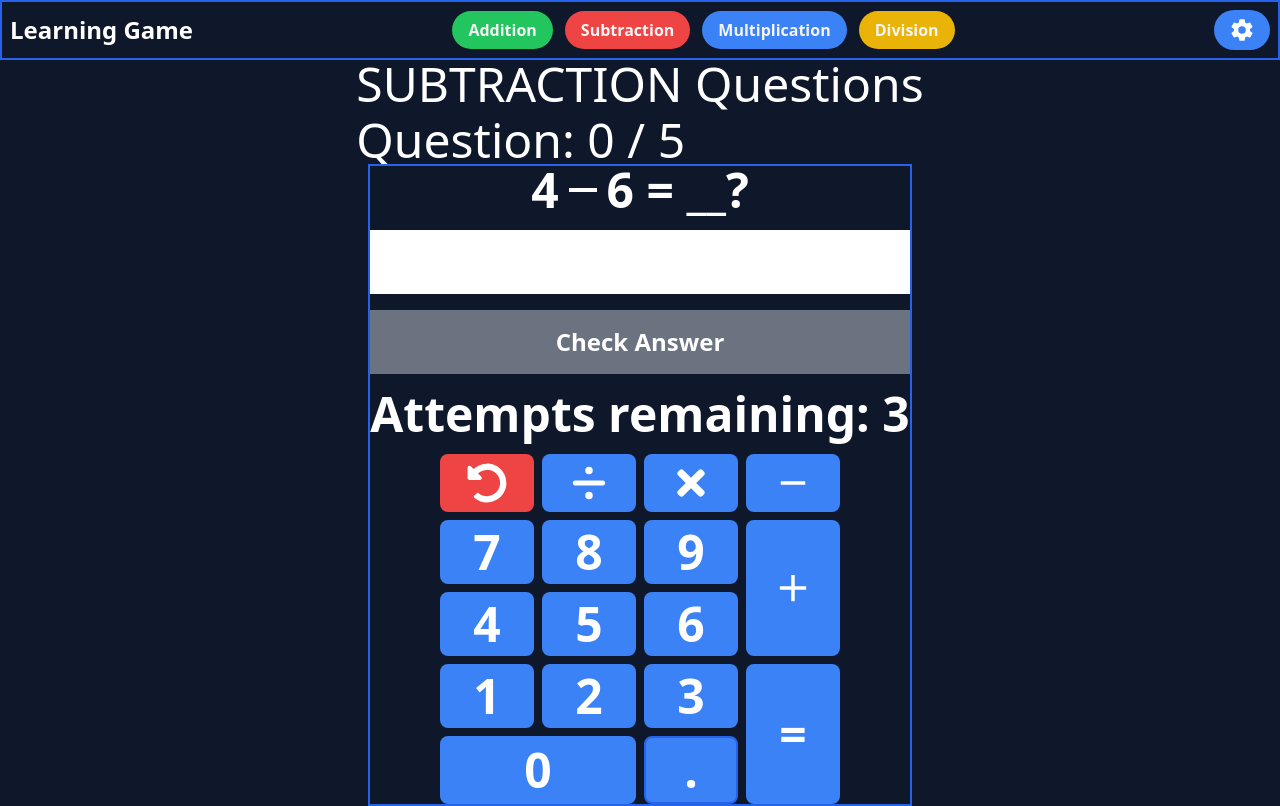
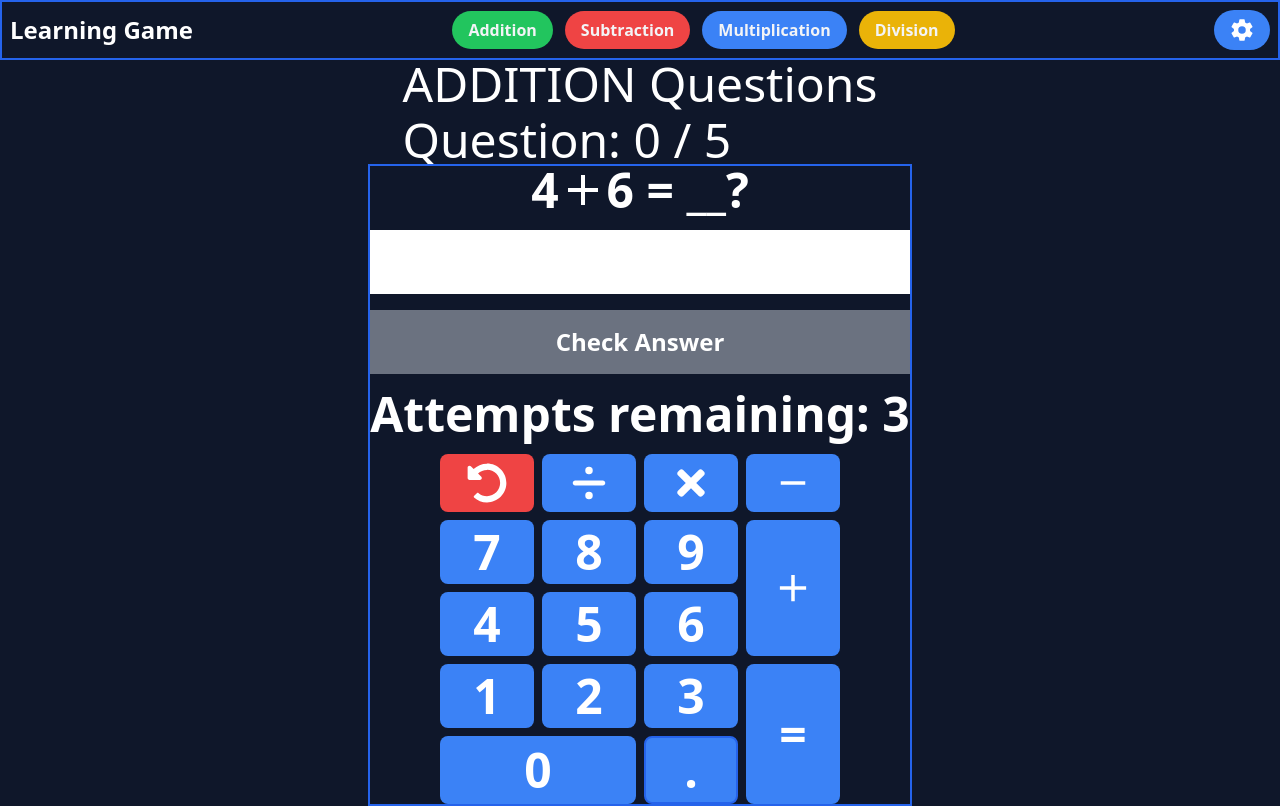
Before and after one commit to bartswierz/learning-game, a React (Vite) app: page / in a window 1280 px wide. Built offline with nearby package versions, Linux system fonts and the light colour scheme.

Commit message:
Addition, Subtraction, & Multiplication equations have been implemented while reusing Operation component

```diff
--- a/src/App.tsx
+++ b/src/App.tsx
@@ -21,8 +21,8 @@ function App() {
       <Navbar />
       {/* MAIN CONTENT */}
       {/* <Addition settings={settings} /> */}
-      {/* <Operation settings={settings} operationType={"ADDITION"} /> */}
-      <Operation settings={settings} operationType={"SUBTRACTION"} />
+      <Operation settings={settings} operationType={"ADDITION"} />
+      {/* <Operation settings={settings} operationType={"SUBTRACTION"} /> */}
       {/* <Operation settings={settings} operationType={"MULTIPLICATION"} /> */}
       {/* <Operation settings={settings} operationType={"DIVISION"} /> */}
       {/* <TakeHomeProblems /> */}
```
